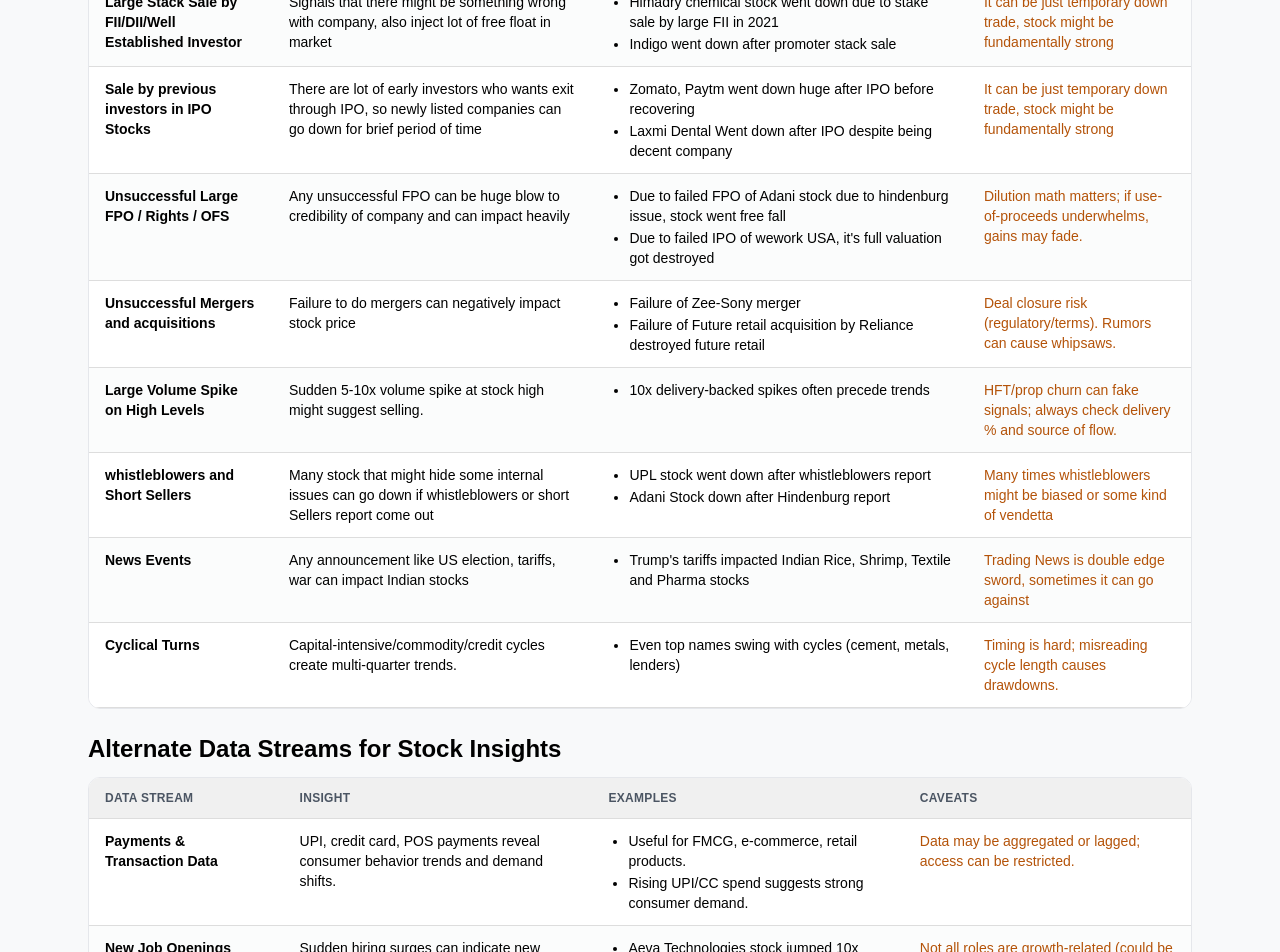
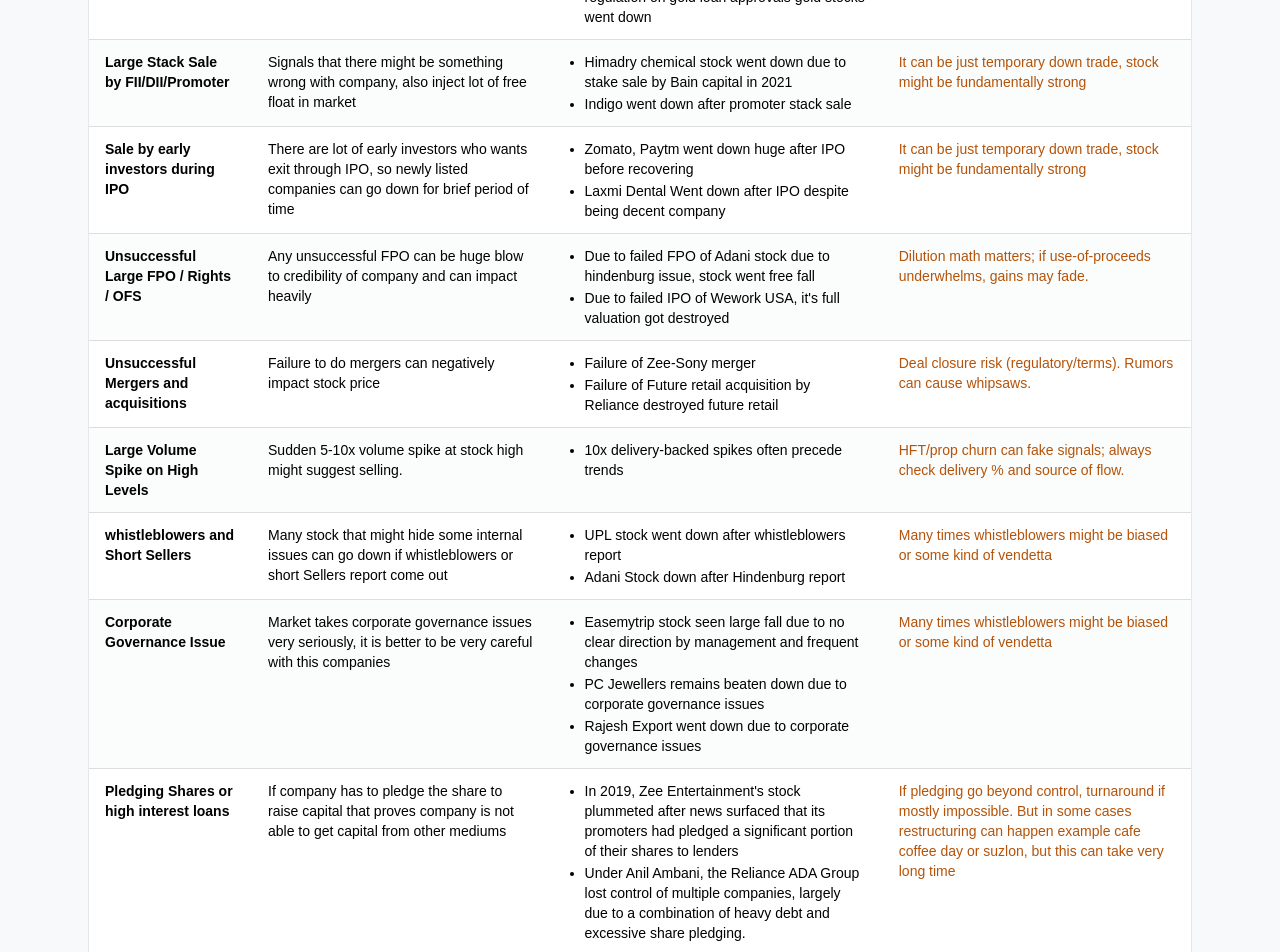
Before and after one commit to parthindia47/scan360, a React (Create React App) app in the folder source/client/: page /learning in a window 1280 px wide. Shown: the part 3240-4192 px from the top of the page. Built offline with nearby package versions, Linux system fonts and the light colour scheme; the HTML template or start-up script is replaced by a standard one.

Commit message:
added learning

```diff
--- a/source/client/src/Learning.js
+++ b/source/client/src/Learning.js
@@ -296,18 +296,18 @@
         "",
     },
     {
-      event: "Large Stack Sale by FII/DII/Well Established Investor",
+      event: "Large Stack Sale by FII/DII/Promoter",
       rationale:
         "Signals that there might be something wrong with company, also inject lot of free float in market",
       examples: [
-        "Himadry chemical stock went down due to stake sale by large FII in 2021",
+        "Himadry chemical stock went down due to stake sale by Bain capital in 2021",
         "Indigo went down after promoter stack sale",
       ],
       caveat:
         "It can be just temporary down trade, stock might be fundamentally strong",
     },
     {
-      event: "Sale by previous investors in IPO Stocks",
+      event: "Sale by early investors during IPO",
       rationale:
         "There are lot of early investors who wants exit through IPO, so newly listed companies can go down for brief period of time",
       examples: [
@@ -323,7 +323,7 @@
         "Any unsuccessful FPO can be huge blow to credibility of company and can impact heavily",
       examples: [
         "Due to failed FPO of Adani stock due to hindenburg issue, stock went free fall",
-        "Due to failed IPO of wework USA, it's full valuation got destroyed",
+        "Due to failed IPO of Wework USA, it's full valuation got destroyed",
       ],
       caveat:
         "Dilution math matters; if use-of-proceeds underwhelms, gains may fade.",
@@ -361,6 +361,29 @@
         "Many times whistleblowers might be biased or some kind of vendetta",
     },
     {
+      event: "Corporate Governance Issue",
+      rationale:
+        "Market takes corporate governance issues very seriously, it is better to be very careful with this companies",
+      examples: [
+        "Easemytrip stock seen large fall due to no clear direction by management and frequent changes",
+        "PC Jewellers remains beaten down due to corporate governance issues",
+        "Rajesh Export went down due to corporate governance issues",
+      ],
+      caveat:
+        "Many times whistleblowers might be biased or some kind of vendetta",
+    },
+    {
+      event: "Pledging Shares or high interest loans",
+      rationale:
+        "If company has to pledge the share to raise capital that proves company is not able to get capital from other mediums",
+      examples: [
+        "In 2019, Zee Entertainment's stock plummeted after news surfaced that its promoters had pledged a significant portion of their shares to lenders",
+        "Under Anil Ambani, the Reliance ADA Group lost control of multiple companies, largely due to a combination of heavy debt and excessive share pledging."
+      ],
+      caveat:
+        "If pledging go beyond control, turnaround if mostly impossible. But in some cases restructuring can happen example cafe coffee day  or suzlon, but this can take very long time",
+    },
+    {
       event: "News Events",
       rationale:
         "Any announcement like US election, tariffs, war can impact Indian stocks",
@@ -371,7 +394,7 @@
         "Trading News is double edge sword, sometimes it can go against",
     },
     {
-      event: "Cyclical Turns",
+      event: "Cyclical Down Cycles",
       rationale:
         "Capital-intensive/commodity/credit cycles create multi-quarter trends.",
       examples: [
```
